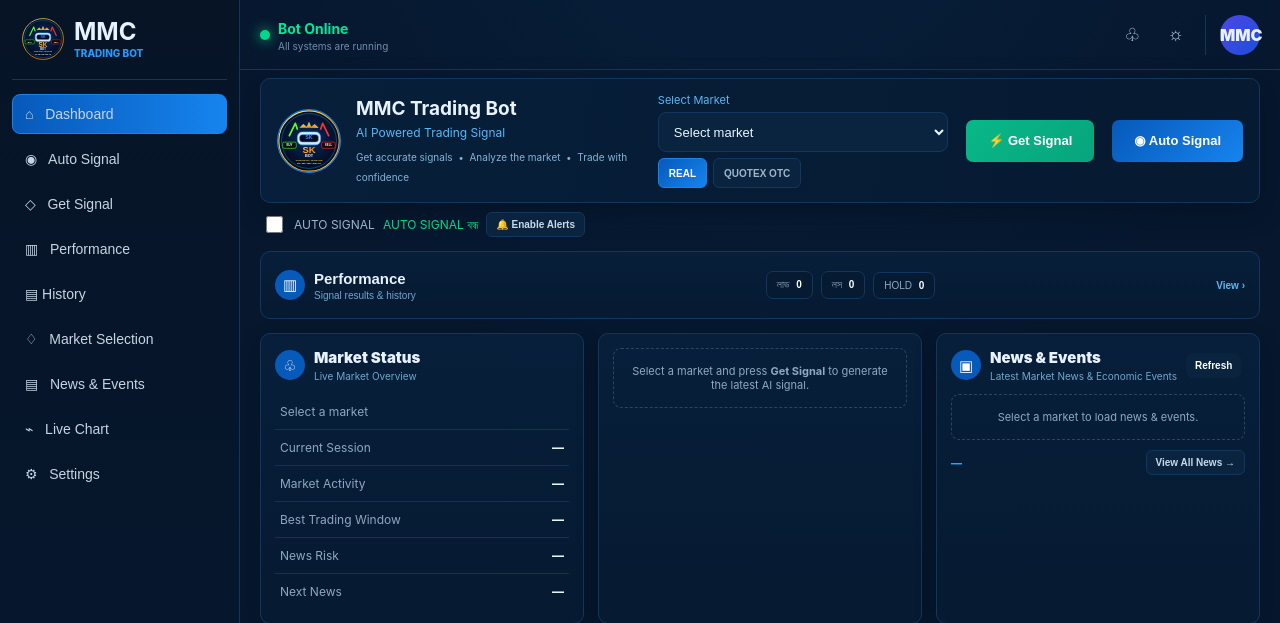
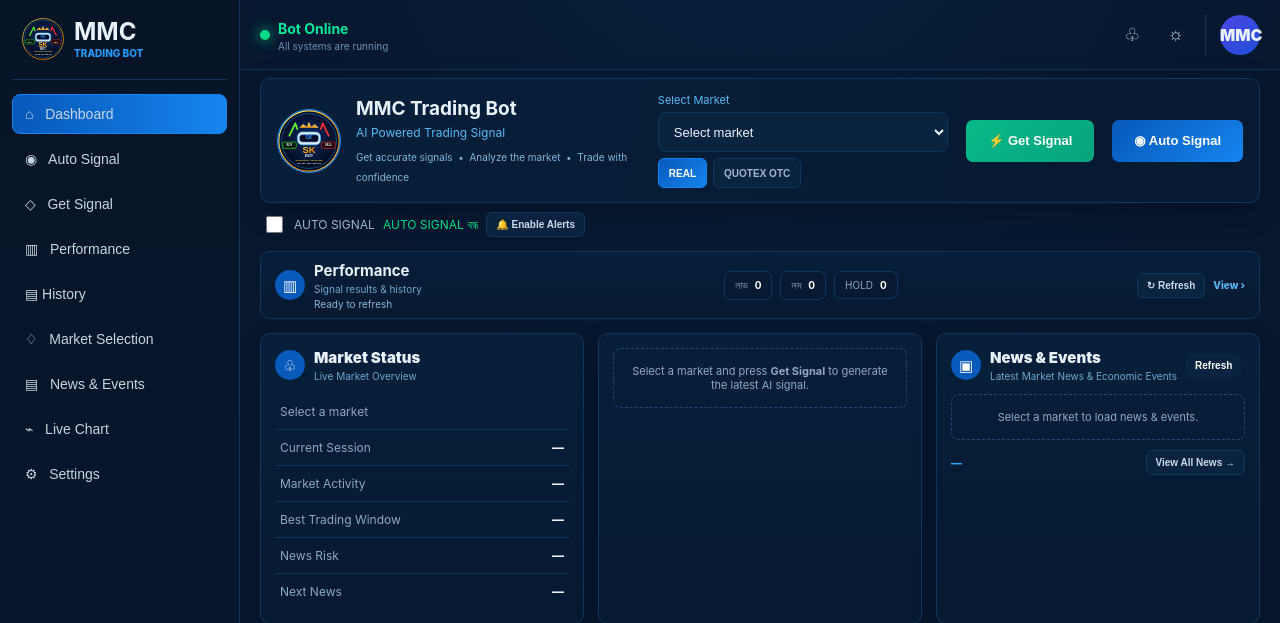
Before and after one commit to Kayum000/mmc-treading-bot, a Flask app: page / in a window 1280 px wide. Shown: the top 623 px of the page. Run offline with Flask 3, Linux system fonts and the light colour scheme.

Commit message:
Make active Performance card refresh visibly functional

```diff
--- a/web/templates/index.html
+++ b/web/templates/index.html
@@ -341,12 +341,32 @@ function openPerformance(){
   $('performance-clear').onclick=()=>{if(!performanceHistory().length){toast('Performance history already empty');return}if(confirm('সব Performance history মুছে ফেলবেন?')){localStorage.removeItem(PERF_KEY);renderPerformanceSummary();$('performance-modal-body').innerHTML=performanceTable();toast('Performance history cleared')}};
 }
 $('performance-card').onclick=openPerformance;
-document.addEventListener('click',e=>{const card=e.target.closest?.('#performance-card');if(card){e.preventDefault();e.stopPropagation();openPerformance()}});
+document.addEventListener('click',e=>{const card=e.target.closest?.('#performance-card');if(card){e.preventDefault();e.stopPropagation();if(e.target.closest?.('#performance-refresh-card'))return;openPerformance()}});
+const perfRefreshCard=$('performance-refresh-card');
+if(perfRefreshCard)perfRefreshCard.onclick=async e=>{
+  e.preventDefault();e.stopPropagation();
+  const btn=e.currentTarget,label=$('performance-refresh-label'),status=$('performance-refresh-status');
+  btn.disabled=true;btn.textContent='⟳ Refresh হচ্ছে…';
+  if(label)label.textContent='ডেটা আপডেট হচ্ছে…';
+  if(status)status.textContent='Performance ডেটা রিফ্রেশ হচ্ছে';
+  try{
+    loadPerformance();
+    await new Promise(r=>setTimeout(r,250));
+    if(label)label.textContent='✓ সর্বশেষ আপডেট: '+new Date().toLocaleTimeString([], {hour:'2-digit',minute:'2-digit',second:'2-digit'});
+    if(status)status.textContent='✓ Performance আপডেট হয়েছে';
+    btn.textContent='✓ Done';
+    setTimeout(()=>{btn.disabled=false;btn.textContent='↻ Refresh'},1200);
+  }catch(_){
+    if(label)label.textContent='✕ আপডেট হয়নি — আবার চেষ্টা করুন';
+    if(status)status.textContent='✕ Performance আপডেট ব্যর্থ';
+    btn.disabled=false;btn.textContent='↻ Refresh';
+  }
+};
 function loadPerformance(){resolvePerformanceResults();renderPerformanceSummary();}
 function ensurePerformanceCard(){
   const section=$('performance');
   if(!section||$('performance-card'))return;
-  section.innerHTML='<button type="button" class="performance-panel performance-compact-card" id="performance-card" aria-label="Open Performance"><div class="performance-card-main"><span class="round-icon">▥</span><div><h2>Performance</h2><p>Signal results & history</p></div></div><div class="performance-summary"><span>লাভ <b id="perf-win-count">0</b></span><span>লস <b id="perf-loss-count">0</b></span><span>HOLD <b id="perf-hold-count">0</b></span></div><span class="performance-open">View ›</span></button>';
+  section.innerHTML='<div class="performance-panel performance-compact-card" id="performance-card" role="button" tabindex="0" aria-label="Open Performance"><div class="performance-card-main"><span class="round-icon">▥</span><div><h2>Performance</h2><p id="performance-refresh-label">Signal results & history</p><small id="performance-refresh-status" style="display:block;margin-top:3px;color:#8fb1cf;font-size:10px">Ready to refresh</small></div></div><div class="performance-summary"><span>লাভ <b id="perf-win-count">0</b></span><span>লস <b id="perf-loss-count">0</b></span><span>HOLD <b id="perf-hold-count">0</b></span></div><div class="perf-actions" style="display:flex;align-items:center;gap:8px"><button type="button" class="mini-btn" id="performance-refresh-card" aria-label="Refresh Performance">↻ Refresh</button><span class="performance-open">View ›</span></div></div>';
   $('performance-card').onclick=openPerformance;
   renderPerformanceSummary();
 }
```
